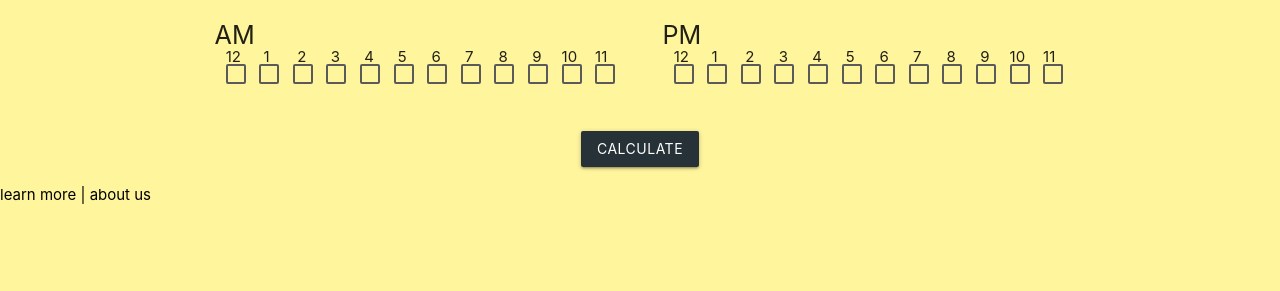
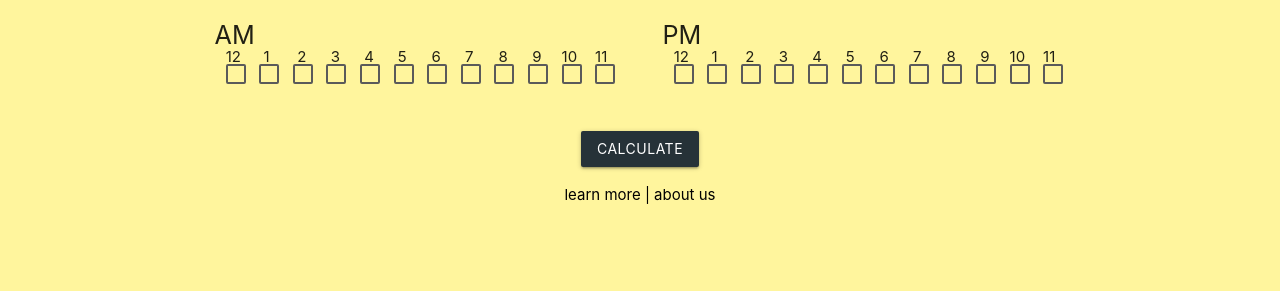
Before and after one commit to ellentatia/TT, a Flask app: page / in a window 1280 px wide. Shown: the part 170-461 px from the top of the page. Run offline with Flask 2, Linux system fonts and the light colour scheme; some libraries are stand-ins or nearby versions; some web fonts are replaced.

Commit message:
footer center

```diff
--- a/templates/index_container_modal.html
+++ b/templates/index_container_modal.html
@@ -148,7 +148,7 @@
                 </div>
             </div>
 
-            <div class="page-footer" style="text-align:center bottom: 15px;">
+            <div class="page-footer" style="text-align:center">
                 <a href="https://www.thealmacollective.com/learn-and-grow">learn more</a>
                 <a href="#">|</a>
                 <a href="https://www.thealmacollective.com/about-us">about us</a>
```
